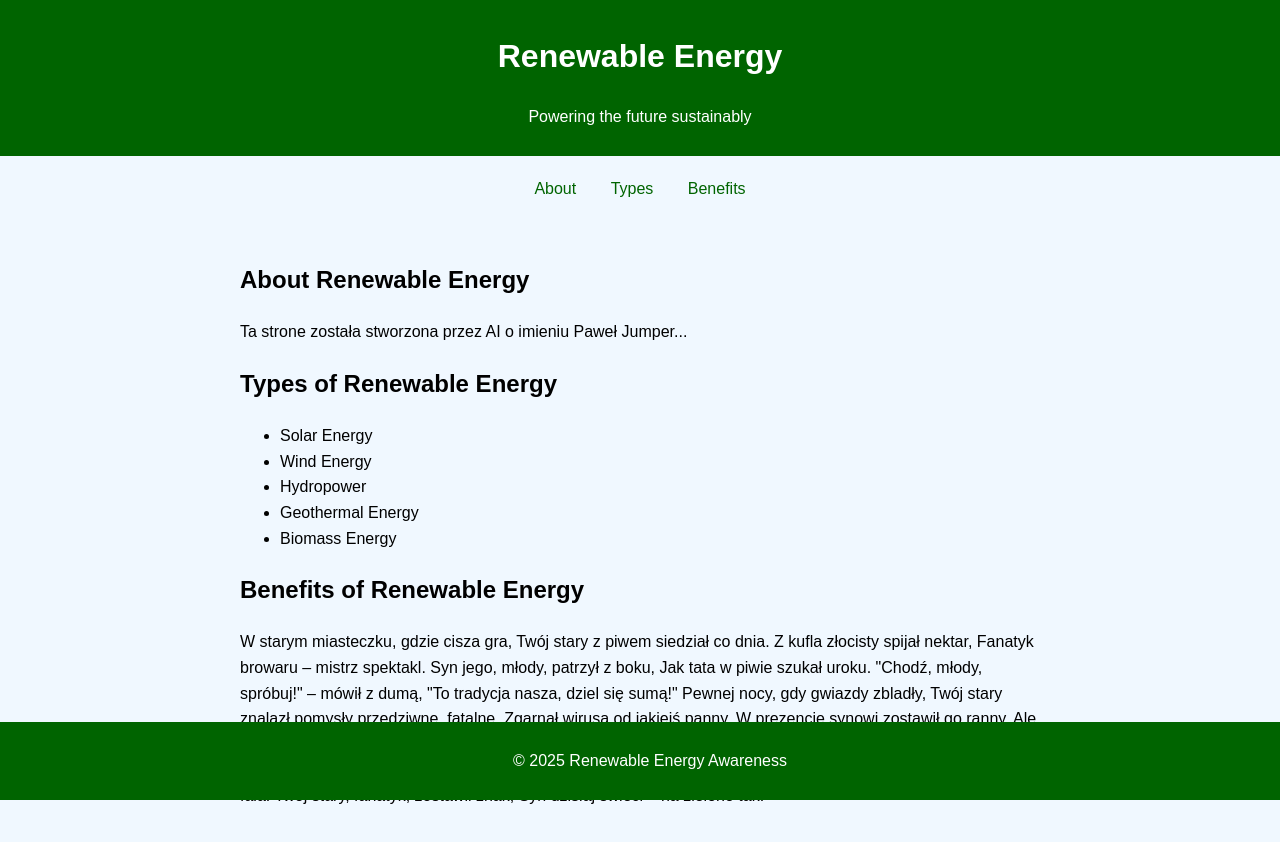
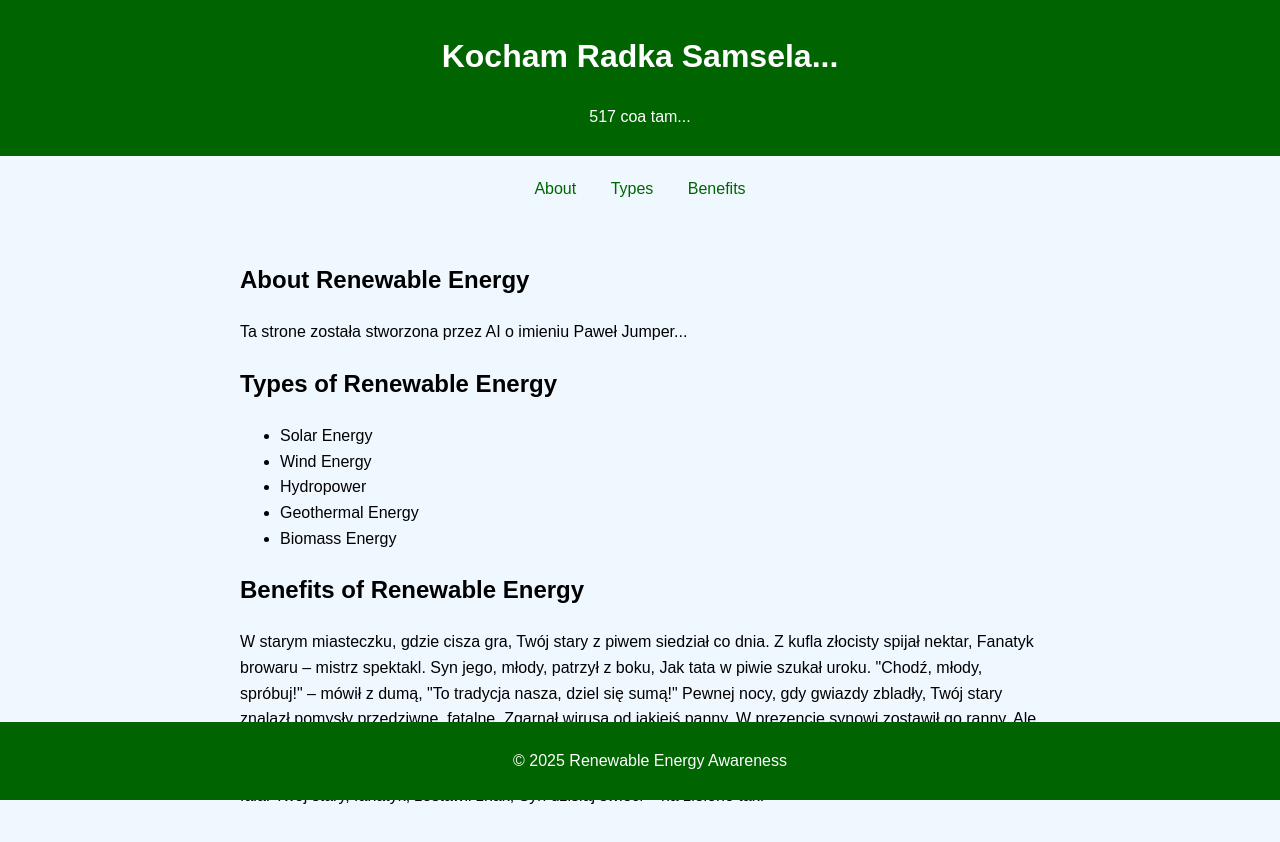
Before and after one commit to staniorr/SuperRespozytorium, a plain HTML site: page index.html in a window 1280 px wide. Drawn offline with Linux system fonts and the light colour scheme.

Commit message:
Update index.html

```diff
--- a/index.html
+++ b/index.html
@@ -49,8 +49,8 @@
 </head>
 <body>
     <header>
-        <h1>Renewable Energy</h1>
-        <p>Powering the future sustainably</p>
+        <h1>Kocham Radka Samsela...</h1>
+        <p>517 coa tam...</p>
     </header>
 
     <nav>
```
